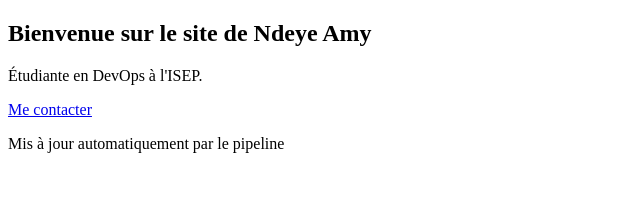
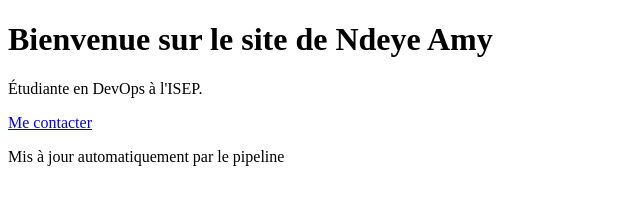
Before and after one commit to MiaDev4/site-cicd, a plain HTML site: page index.html in a window 1280 px wide. Shown: the whole page, without its empty margins (0-640 px from the left). Drawn offline with Linux system fonts and the light colour scheme.

Commit message:
Revert "Remplace le titre principal"
This reverts commit 1f0a952c24e608f6366ff35445539348172f2a60.

```diff
--- a/index.html
+++ b/index.html
@@ -5,7 +5,7 @@
   <title>Mon site CI/CD</title>
 </head>
 <body>
-  <h2>Bienvenue sur le site de Ndeye Amy</h2>
+  <h1>Bienvenue sur le site de Ndeye Amy</h1>
   <p>Étudiante en DevOps à l'ISEP.</p>
   <a href="contact.html">Me contacter</a>
 </body>
```
